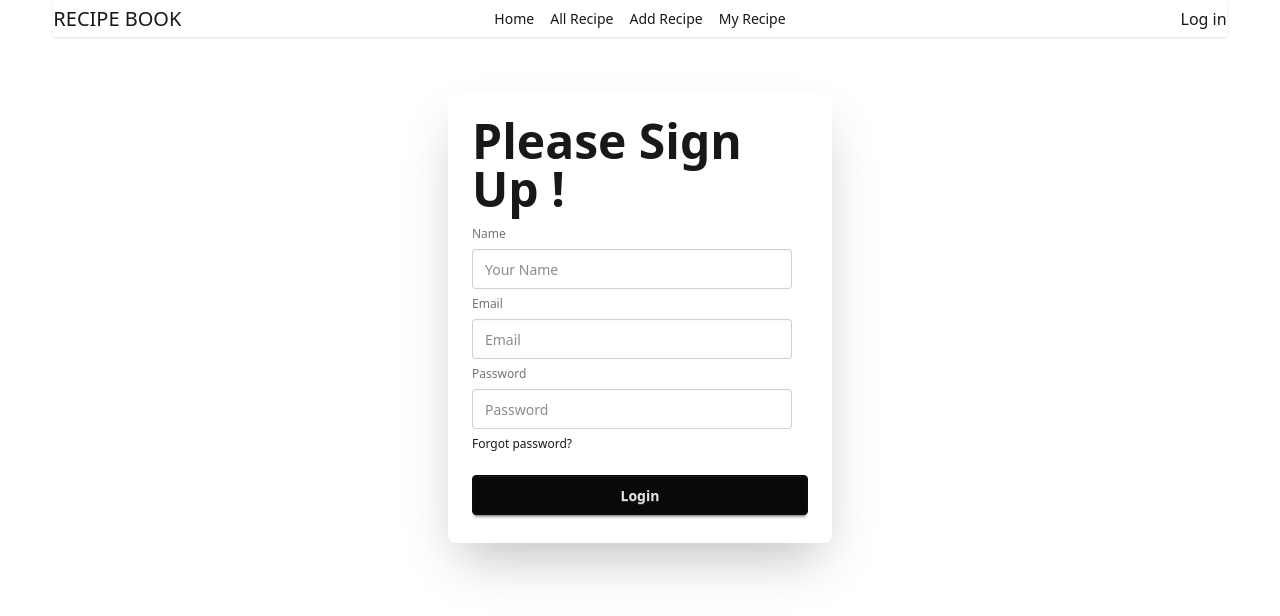
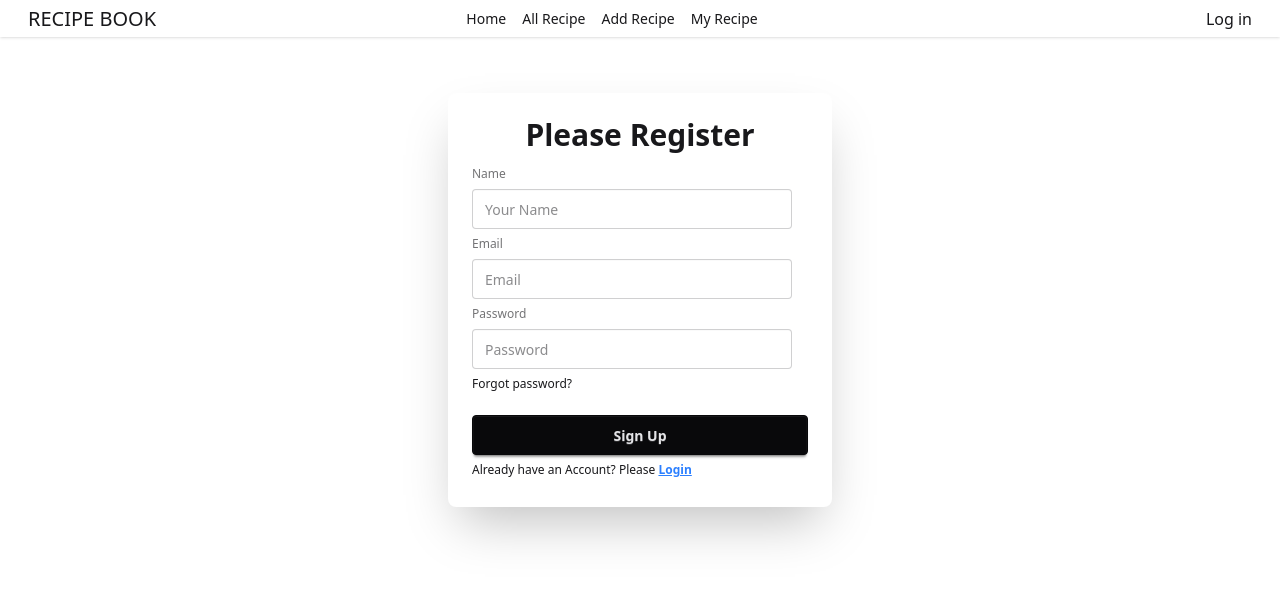
Before and after one commit to ahamedraju1/recipes-book-app-client, a React (Vite) app: page /singUp in a window 1280 px wide. Shown: the top 616 px of the page. Built offline with nearby package versions, Linux system fonts and the light colour scheme; no server answers.

Commit message:
navigate to the signIn and register page from navbar

```diff
--- a/src/Component/Home.jsx
+++ b/src/Component/Home.jsx
@@ -8,7 +8,7 @@ const Home = () => {
 
     return (
 
-        <div>
+        <div className='mt-20'>
             <div className='grid grid-cols-1 md:grid-cols-3 gap-5'>
                 {
                     recipes.map(recipe => <RecipeCard key={recipe._id} recipe={recipe}>
--- a/src/Component/Navbar.jsx
+++ b/src/Component/Navbar.jsx
@@ -5,11 +5,11 @@ const Navbar = () => {
 
     return (
         <>
-            <div className='w-11/12 mx-auto'>
+            <div className=''>
 
                 <div className="flex bg-base-100 shadow-sm">
                     <div className="navbar-start">
-                        <h2 className="text-xl">RECIPE BOOK</h2>
+                        <h2 className="text-xl mx-7">RECIPE BOOK</h2>
                     </div>
                     <div className="navbar-center lg:flex">
                         <ul className="menu menu-horizontal px-1 gap-4">
@@ -19,8 +19,8 @@ const Navbar = () => {
                             <NavLink to="/myRecipe">My Recipe</NavLink>
                         </ul>
                     </div>
-                    <div className="navbar-end">
-                        <Link to='/singUp'>Log in</Link>
+                    <div className="navbar-end mx-7">
+                        <Link to='/signIn'>Log in</Link>
                     </div>
                 </div>
             </div>
--- a/src/Component/SignIn.jsx
+++ b/src/Component/SignIn.jsx
@@ -1,11 +1,40 @@
 import React from 'react';
+import { Link } from 'react-router';
+import Navbar from './Navbar';
 
 const SignIn = () => {
+
+    const handleSignIn = e =>{
+        e.preventDefault()
+
+        const form = e.target;
+        const formData = new FormData(form);
+        const email = formData.get('email');
+        console.log(email)
+        const password = formData.get('password');
+        console.log(password);
+
+
+    }
 
     return (
 
         <div>
-
+            <Navbar/>
+            <div className="card bg-base-100 mx-auto mt-14 max-w-sm shrink-0 shadow-2xl">
+                <div className="card-body">
+                    <h1 className="text-3xl text-center font-bold"> Please Login </h1>
+                    <form onSubmit={handleSignIn} className="fieldset">
+                        <label className="label">Email</label>
+                        <input type="email" name='email' className="input" placeholder="Email" />
+                        <label className="label">Password</label>
+                        <input type="password" name='password' className="input" placeholder="Password" />
+                        <div><a className="link link-hover">Forgot password?</a></div>
+                        <button className="btn btn-neutral mt-4">Login</button>
+                        <p>New to this Website? Please <Link to="/singUp" className='text-blue-500 underline font-bold'>Register</Link></p>
+                    </form>
+                </div>
+            </div>
         </div>
 
     );
--- a/src/Component/SignUp.jsx
+++ b/src/Component/SignUp.jsx
@@ -1,6 +1,7 @@
 import React, { use } from 'react';
 import { AuthContext } from '../Context/AuthContext';
 import Navbar from './Navbar';
+import { Link } from 'react-router';
 
 const SignUp = () => {
     const { createUser } = use(AuthContext);
@@ -28,18 +29,19 @@ const SignUp = () => {
     return (
         <div>
             <Navbar/>
-            <div className="card bg-base-100 w-full mx-auto mt-14 max-w-sm shrink-0 shadow-2xl">
+            <div className="card bg-base-100 mx-auto mt-14 max-w-sm shrink-0 shadow-2xl">
                 <div className="card-body">
-                    <h1 className="text-5xl font-bold"> Please Sign Up !</h1>
+                    <h1 className="text-3xl text-center font-bold"> Please Register </h1>
                     <form onSubmit={handleSignUp} className="fieldset">
                         <label className="label">Name</label>
                         <input type="text" name='name' className="input" placeholder="Your Name" />
                         <label className="label">Email</label>
                         <input type="email" name='email' className="input" placeholder="Email" />
                         <label className="label">Password</label>
-                        <input type="password" name='password' className="input" placeholder="Password" />
+                        <input type="password" name='password' className="input"  placeholder="Password" />
                         <div><a className="link link-hover">Forgot password?</a></div>
-                        <button className="btn btn-neutral mt-4">Login</button>
+                        <button className="btn btn-neutral mt-4">Sign Up</button>
+                        <p>Already have an Account? Please <Link to="/signIn" className='text-blue-500 underline font-bold'>Login</Link></p>
                     </form>
                 </div>
             </div>
```
